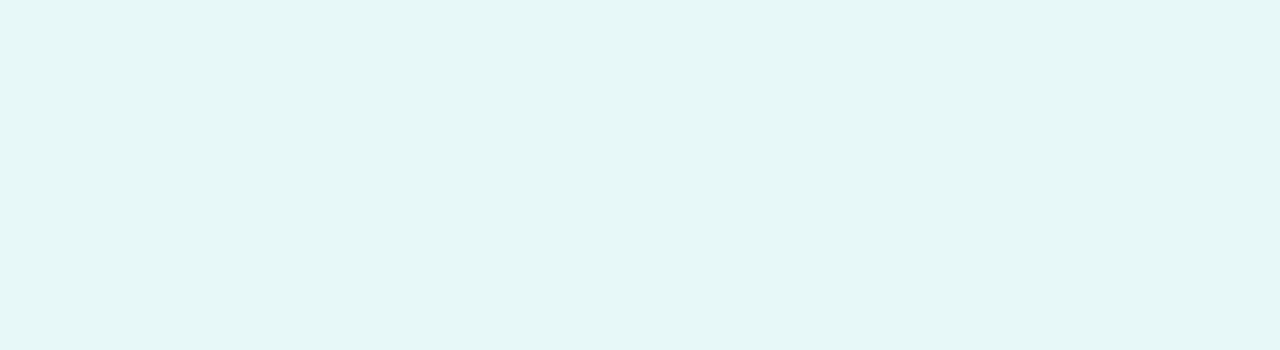
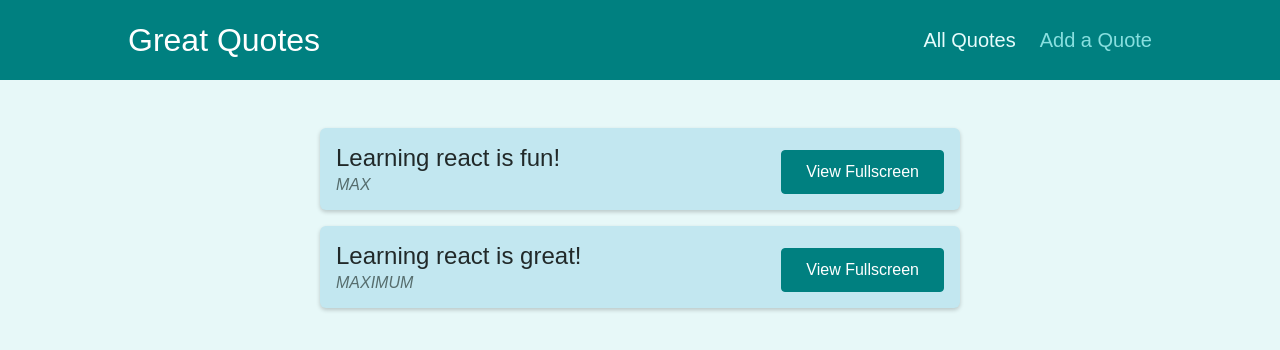
Before and after one commit to siddhutri2000/Quotes-App, a React (Create React App) app: page /quotes in a window 1280 px wide. Shown: the top 350 px of the page. Built offline with nearby package versions, Linux system fonts and the light colour scheme.

Commit message:
made 3 pages to display,enter and read quote

```diff
--- a/src/App.js
+++ b/src/App.js
@@ -1,8 +1,26 @@
+import { Redirect, Route, Switch } from "react-router-dom";
+import AllQuotes from "./pages/AllQuotes";
+import NewQuotes from "./pages/NewQuotes";
+import QuoteDetails from "./pages/QuoteDetails";
+import Layout from "./components/layout/Layout";
 function App() {
   return (
-    <div>
-
-    </div>
+    <Layout>
+      <Switch>
+        <Route path="/" exact>
+          <Redirect to="/quotes"></Redirect>
+        </Route>
+        <Route path="/quotes" exact>
+          <AllQuotes />
+        </Route>
+        <Route path="/quotes/:quoteId">
+          <QuoteDetails />
+        </Route>
+        <Route path="/new-quote">
+          <NewQuotes />
+        </Route>
+      </Switch>
+    </Layout>
   );
 }
 
--- /dev/null
+++ b/src/components/layout/Layout.js
@@ -0,0 +1,14 @@
+import { Fragment } from "react";
+import classes from "./Layout.module.css";
+import MainNavigation from "./MainNavigation";
+
+const Layout = (props) => {
+  return (
+    <Fragment>
+      <MainNavigation />
+      <main className={classes.main}>{props.children}</main>
+    </Fragment>
+  );
+};
+
+export default Layout;
--- /dev/null
+++ b/src/components/layout/MainNavigation.js
@@ -0,0 +1,25 @@
+import classes from "./MainNavigation.module.css";
+import { NavLink } from "react-router-dom";
+const MainNavigation = () => {
+  return (
+    <header className={classes.header}>
+      <div className={classes.logo}> Great Quotes</div>
+      <nav className={classes.nav}>
+        <ul>
+          <li>
+            <NavLink to="/quotes" activeClassName={classes.active}>
+              All Quotes
+            </NavLink>
+          </li>
+          <li>
+            <NavLink to="/new-quote" activeClassName={classes.active}>
+              Add a Quote
+            </NavLink>
+          </li>
+        </ul>
+      </nav>
+    </header>
+  );
+};
+
+export default MainNavigation;
--- a/src/components/quotes/QuoteItem.js
+++ b/src/components/quotes/QuoteItem.js
@@ -1,4 +1,5 @@
-import classes from './QuoteItem.module.css';
+import { Link } from "react-router-dom";
+import classes from "./QuoteItem.module.css";
 
 const QuoteItem = (props) => {
   return (
@@ -9,9 +10,9 @@ const QuoteItem = (props) => {
         </blockquote>
         <figcaption>{props.author}</figcaption>
       </figure>
-      <a className='btn'>
+      <Link className="btn" to={`/quotes/${props.id}`}>
         View Fullscreen
-      </a>
+      </Link>
     </li>
   );
 };
--- a/src/index.js
+++ b/src/index.js
@@ -1,6 +1,12 @@
-import ReactDOM from 'react-dom';
+import ReactDOM from "react-dom";
 
-import './index.css';
-import App from './App';
+import "./index.css";
+import App from "./App";
+import { BrowserRouter } from "react-router-dom";
 
-ReactDOM.render(<App />, document.getElementById('root'));
+ReactDOM.render(
+  <BrowserRouter>
+    <App />
+  </BrowserRouter>,
+  document.getElementById("root")
+);
--- /dev/null
+++ b/src/pages/AllQuotes.js
@@ -0,0 +1,12 @@
+import QuoteList from "../components/quotes/QuoteList";
+
+const DUMMY_QUOTES = [
+  { id: "q1", author: "MAX", text: "Learning react is fun!" },
+  { id: "q2", author: "MAXIMUM", text: "Learning react is great!" },
+];
+
+const AllQuotes = () => {
+  return <QuoteList quotes={DUMMY_QUOTES} />;
+};
+
+export default AllQuotes;
--- /dev/null
+++ b/src/pages/NewQuotes.js
@@ -0,0 +1,11 @@
+import QuoteForm from "../components/quotes/QuoteForm";
+
+const NewQuotes = () => {
+  const addQuoteHandler = (quoteData) => {
+    console.log(quoteData);
+  };
+
+  return <QuoteForm onAddQuote={addQuoteHandler} />;
+};
+
+export default NewQuotes;
--- /dev/null
+++ b/src/pages/QuoteDetails.js
@@ -0,0 +1,31 @@
+import { Route } from "react-router-dom";
+import { useParams } from "react-router-dom/cjs/react-router-dom.min";
+import Comments from "../components/comments/Comments";
+import QuoteItem from "../components/quotes/QuoteItem";
+import HighlightedQuote from "../components/quotes/HighlightedQuote";
+
+const DUMMY_QUOTES = [
+  { id: "q1", author: "MAX", text: "Learning react is fun!" },
+  { id: "q2", author: "MAXIMUM", text: "Learning react is great!" },
+];
+
+const QuoteDetails = () => {
+  const params = useParams();
+
+  const quote = DUMMY_QUOTES.find((quote) => params.quoteId === quote.id);
+
+  if (!quote) {
+    return <p> no quote found</p>;
+  }
+
+  return (
+    <section>
+      <HighlightedQuote text={quote.text} author={quote.author} />
+      <Route path={`/quotes/${params.quoteId}/comments`}>
+        <Comments />
+      </Route>
+    </section>
+  );
+};
+
+export default QuoteDetails;
```
Also changed, not shown: 1 other file (tests, documents, lock files or other folders).
